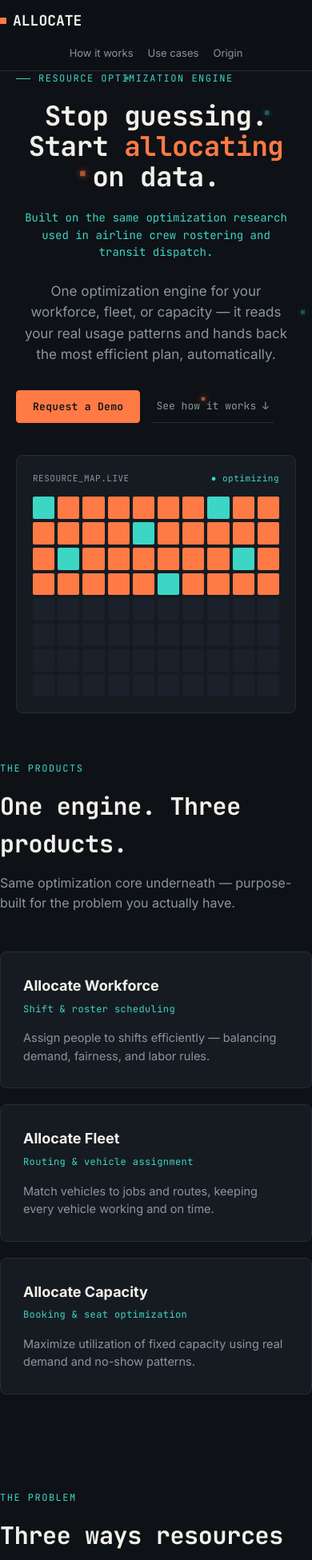
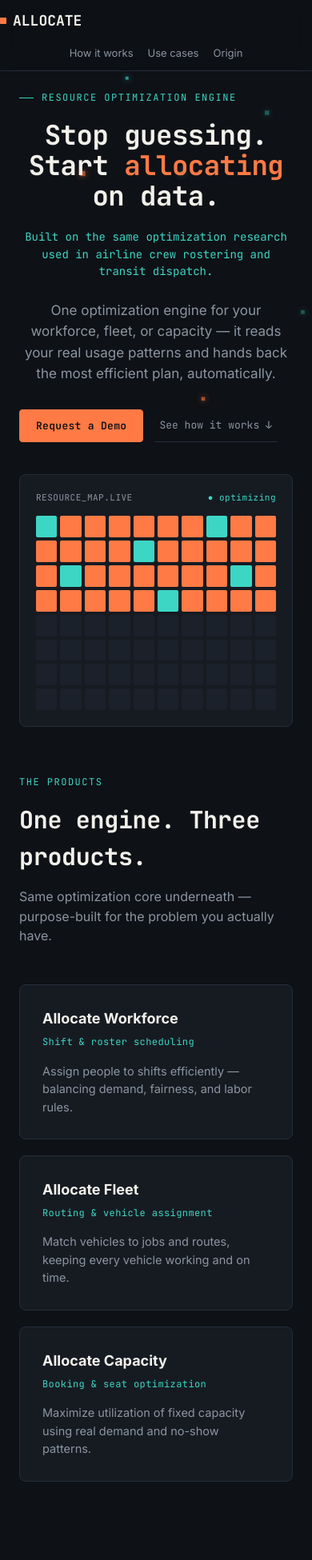
Before and after one commit to Chirath7/allocate-landing, a React (Vite) app: page / in a window 390 px wide. Shown: the top 1951 px of the page at 80% size. Built offline with nearby package versions, Linux system fonts and the light colour scheme.

Commit message:
Change mobile responsive

```diff
--- a/src/styles/globals.css
+++ b/src/styles/globals.css
@@ -47,6 +47,7 @@ a {
     padding-left: 32px;
     padding-right: 32px;
   }
+
 }
 
 .section {
@@ -172,16 +173,21 @@ a {
 
   .wrap {
     padding: 0 20px;
+    padding-left: 24px;
+    padding-right: 24px;
   }
 
   .section {
     padding: 60px 0;
+    padding-left: 24px;
+    padding-right: 24px;
   }
 
   .hero-grid {
     grid-template-columns: 1fr;
     gap: 40px;
     text-align: center;
+    padding-top: 24px;
   }
 
   .hero-title {
```
